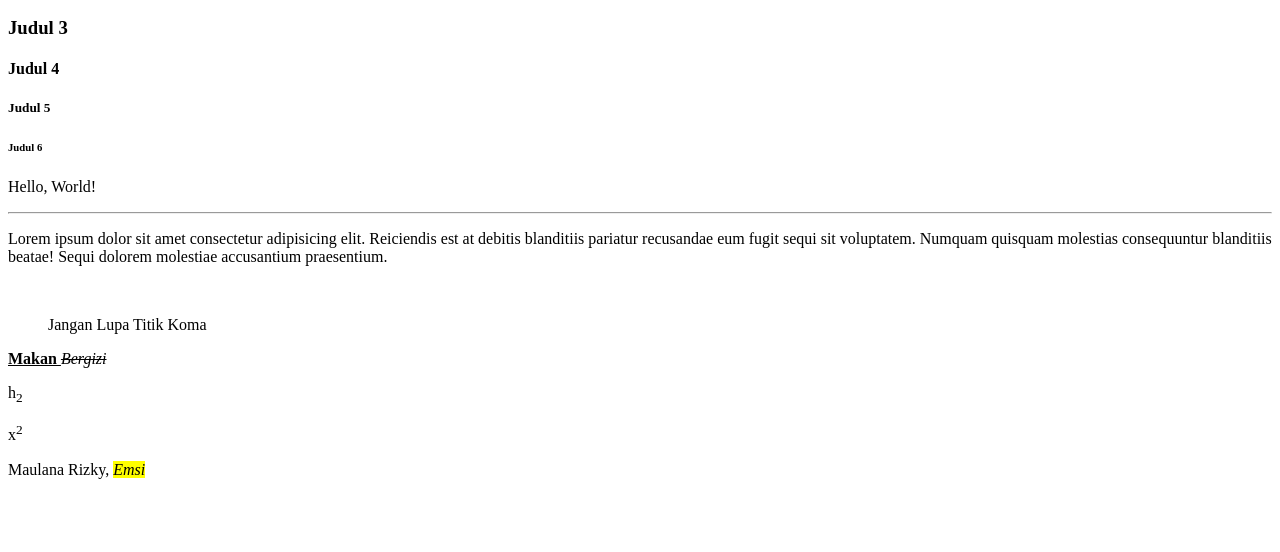
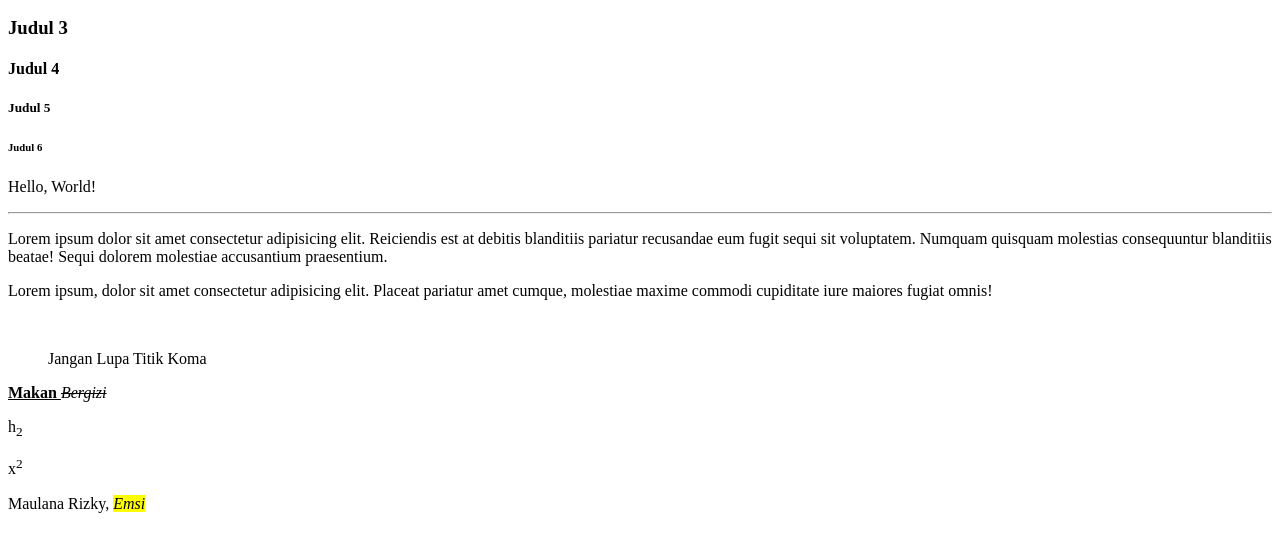
Before and after one commit to maulanarizkyputra/wpubelajar-dev, a plain HTML site: page 03-html-dasar/coba-text.html in a window 1280 px wide. Shown: the part 110-662 px from the top of the page. Drawn offline with Linux system fonts and the light colour scheme.

Commit message:
feat: nambahin paragraf

```diff
--- a/03-html-dasar/coba-text.html
+++ b/03-html-dasar/coba-text.html
@@ -19,6 +19,9 @@
     <p>
       Lorem ipsum dolor sit amet consectetur adipisicing elit. Reiciendis est at debitis blanditiis pariatur recusandae eum fugit sequi sit voluptatem. Numquam quisquam molestias consequuntur blanditiis beatae! Sequi dolorem molestiae accusantium praesentium.
     </p>
+    <p>
+      Lorem ipsum, dolor sit amet consectetur adipisicing elit. Placeat pariatur amet cumque, molestiae maxime commodi cupiditate iure maiores fugiat omnis!
+    </p>
     <br />
     <p><blockquote>
        Jangan Lupa Titik Koma
```
